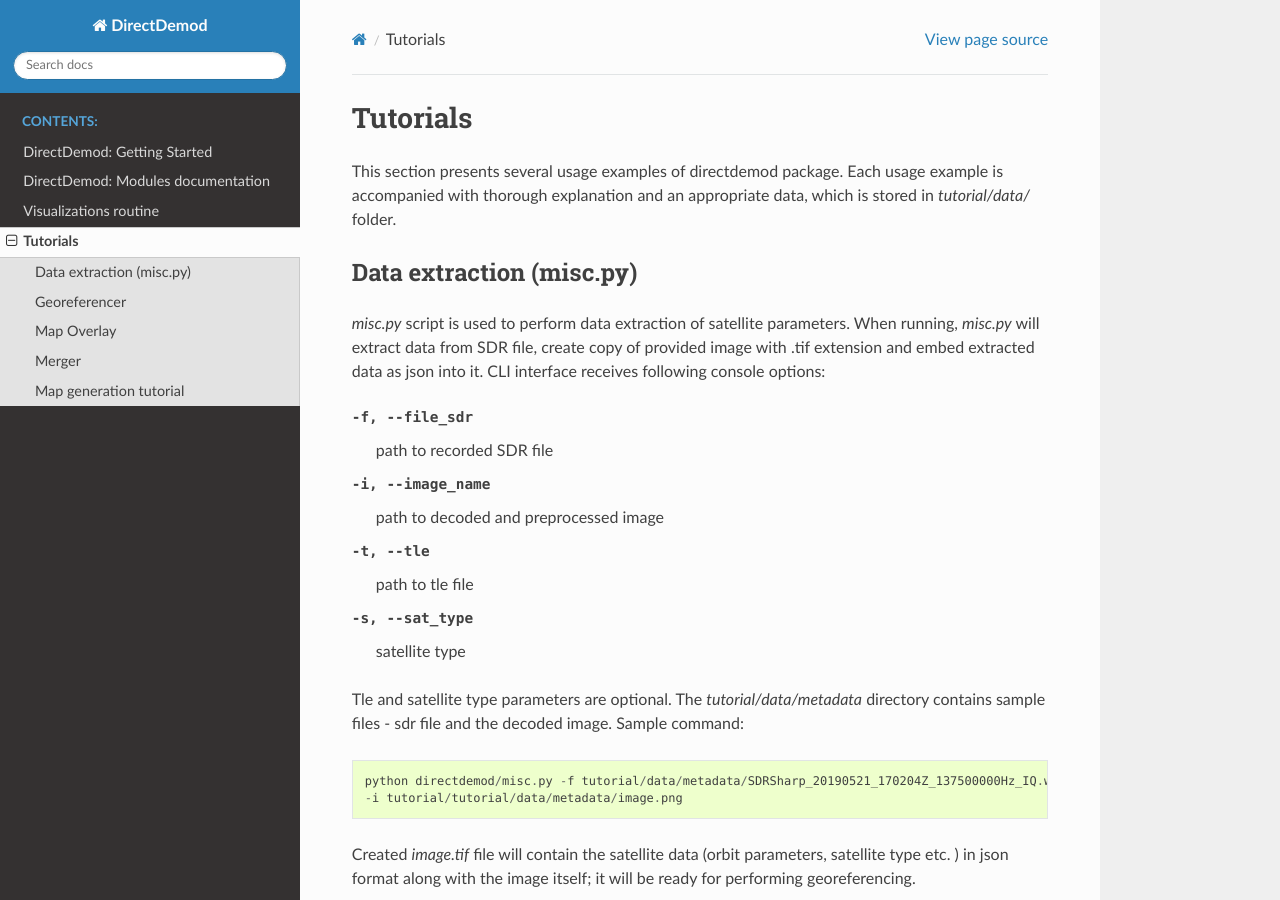
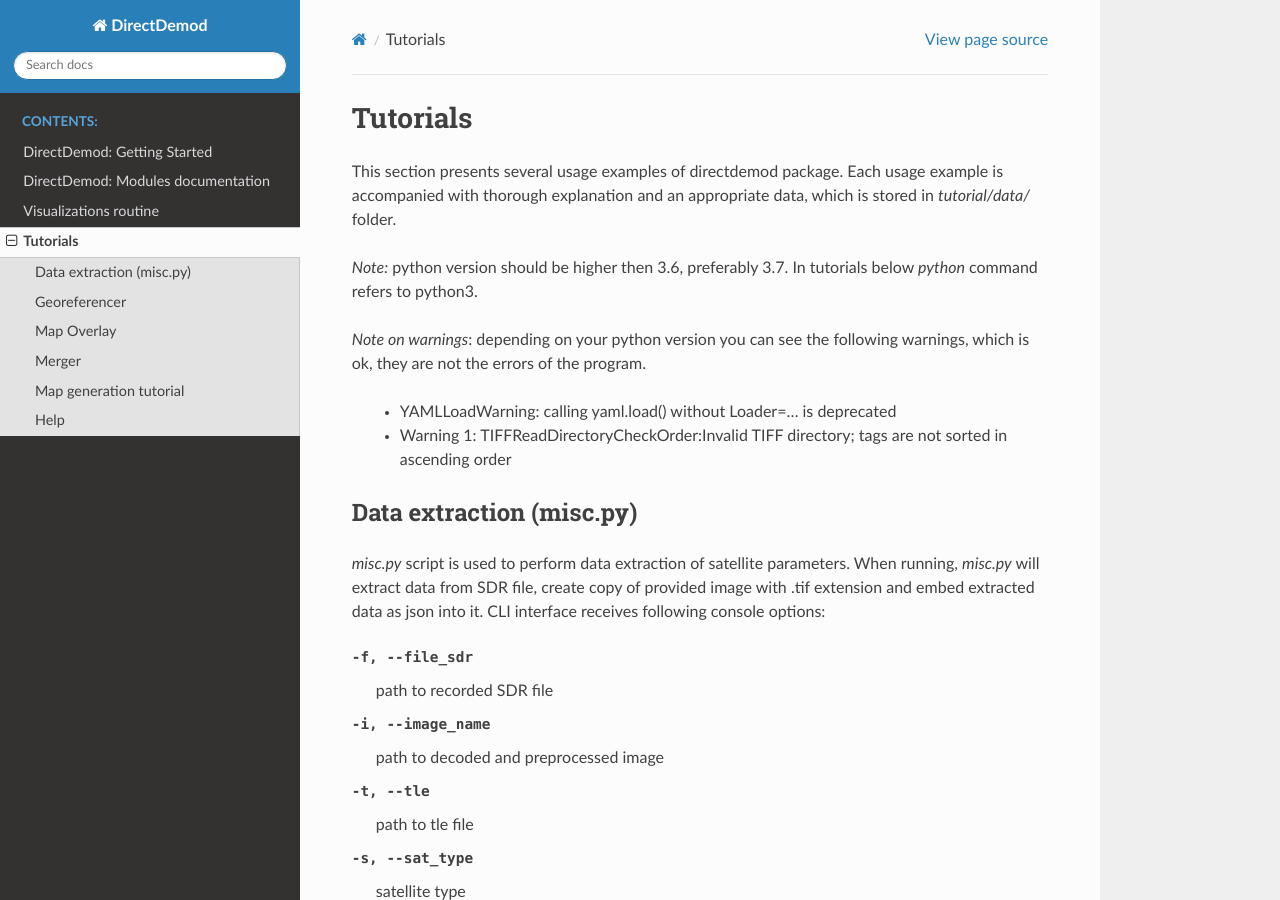
Before and after one commit to aerospaceresearch/DirectDemod, a Sphinx documentation site: the page built from docs/tutorials.rst, in a window 1280 px wide and 900 px high. Built offline with Sphinx 7.4.7 and the Read the Docs theme 2.0.0, drawn with Linux system fonts in a browser that asks for light colours; some of the changed text lies outside the part shown.

Commit message:
Update docs.

```diff
--- a/docs/tutorials.rst
+++ b/docs/tutorials.rst
@@ -9,6 +9,16 @@ Tutorials
 This section presents several usage examples of directdemod package.
 Each usage example is accompanied with thorough explanation and
 an appropriate data, which is stored in `tutorial/data/` folder.
+
+*Note:* python version should be higher then 3.6, preferably 3.7.
+In tutorials below `python` command refers to python3.
+
+*Note on warnings*: depending on your python version you can see the following warnings,
+which is ok, they are not the errors of the program.
+
+ - YAMLLoadWarning: calling yaml.load() without Loader=... is deprecated
+ - Warning 1: TIFFReadDirectoryCheckOrder:Invalid TIFF directory; tags are
+   not sorted in ascending order
 
 Data extraction (misc.py)
 --------------------------
@@ -28,7 +38,7 @@ Sample command:
 ::
 
     python directdemod/misc.py -f tutorial/data/metadata/SDRSharp_20190521_170204Z_137500000Hz_IQ.wav \
-    -i tutorial/tutorial/data/metadata/image.png
+    -i tutorial/data/metadata/image.png
 
 Created `image.tif` file will contain the satellite data (orbit parameters, satellite type etc. )
 in json format along with the image itself; it will be ready for performing georeferencing.
@@ -59,7 +69,7 @@ To extract data `misc.py` command is used (see misc.py docs).
 ::
 
     python directdemod/misc.py -f tutorial/data/georef/SDRSharp_20190521_170204Z_137500000Hz_IQ.wav \
-    -i tutorial/tutorial/data/georef/start.png
+    -i tutorial/data/georef/start.png
 
 
 To georeference the file we use `georeferencer.py` file. `start.tif` will contain georeferenced image.
@@ -119,7 +129,14 @@ The following command will generate a TMS (Tile Map Service) and 2 visualization
 
 You can run `map.html` by opening it directly in the browser.
 To run `globe.html` go to tms directory and start the http server on port 8000 (python3):
+::
 
-``python -m http.server 8000``
+   python -m http.server 8000
 
 Then open browser and go to `http://localhost:8000/globe.html`.
+
+Help
+-----------------------
+
+If you encountered an error or want to add a fix, you can contact us directly on
+``github.com/aerospaceresearch/DirectDemod``.
```
Also changed, not shown: 7 other files.
